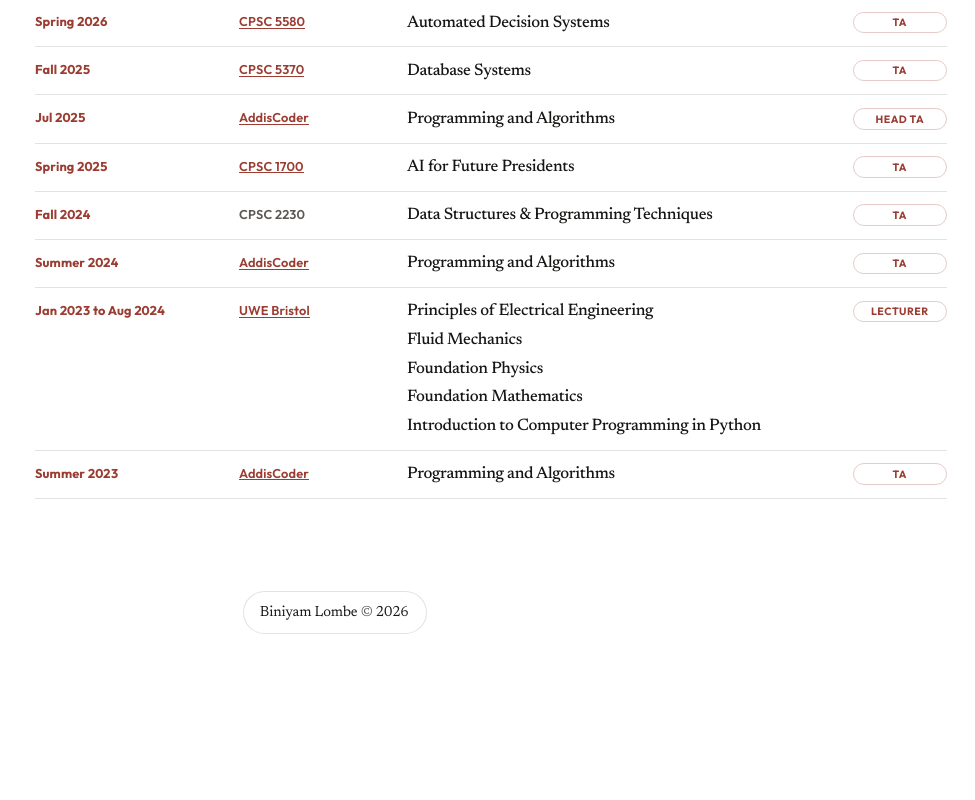
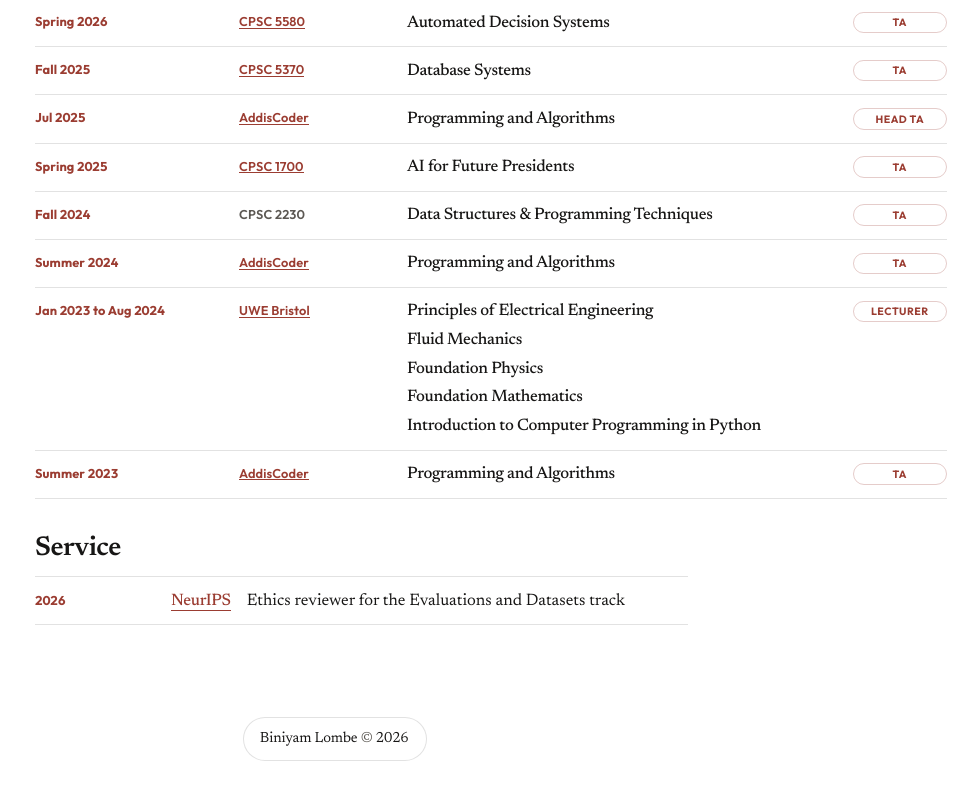
Before and after one commit to biniyamlombe/biniyamlombe.github.io, a React (Vite) app: page / in a window 1280 px wide. Shown: the part 1833-2633 px from the top of the page, without its empty margins (305-1280 px from the left). Before the commit the page ends 2513 px from the top, so only its background shows below. Built offline with nearby package versions, Linux system fonts and the light colour scheme; no server answers.

Commit message:
feat: add a Service section for conference reviewing
NeurIPS 2026 ethics review for the Evaluations and Datasets track is the first line. The submission number stays off the public page.

```diff
--- a/src/App.jsx
+++ b/src/App.jsx
@@ -3,6 +3,7 @@ import Hero from './components/Hero';
 import Research from './components/Research';
 import Projects from './components/Projects';
 import Teaching from './components/Teaching';
+import Service from './components/Service';
 import Publications from './components/Publications';
 import News from './components/News';
 import Education from './components/Education';
@@ -11,7 +12,7 @@ import ThemeSwitch from './components/ThemeSwitch';
 
 /**
  * Page shell. Section order on the page is the order of components below:
- * About → News → Education → Interests → Selected work → Publications → Teaching.
+ * About → News → Education → Interests → Selected work → Publications → Teaching → Service.
  *
  * Selected work and Publications render only when their arrays in site.js
  * are non-empty. An empty list shows nothing, same as Teaching.
@@ -37,6 +38,7 @@ function App() {
           <Projects />
           <Publications />
           <Teaching />
+          <Service />
         </div>
       </div>
       <Footer />
--- /dev/null
+++ b/src/components/Service.jsx
@@ -0,0 +1,35 @@
+import Reveal from './Reveal';
+import { service } from '../data/site';
+
+/**
+ * Service list. Add reviewing and other service in src/data/site.js (`service`).
+ * Keep newest first. An empty array renders nothing.
+ */
+const Service = () => {
+  if (service.length === 0) return null;
+
+  return (
+    <section className="section" aria-labelledby="service-heading">
+      <Reveal>
+        <h2 id="service-heading">Service</h2>
+        <ul className="service-list">
+          {service.map((item) => (
+            <li key={`${item.venue}-${item.dateTime}-${item.role}`}>
+              <time dateTime={item.dateTime}>{item.date}</time>
+              {item.href ? (
+                <a href={item.href} target="_blank" rel="noopener noreferrer">
+                  {item.venue}
+                </a>
+              ) : (
+                <span>{item.venue}</span>
+              )}
+              <span className="service-role">{item.role}</span>
+            </li>
+          ))}
+        </ul>
+      </Reveal>
+    </section>
+  );
+};
+
+export default Service;
--- a/src/data/site.js
+++ b/src/data/site.js
@@ -400,3 +400,28 @@ export const news = [
     ],
   },
 ];
+
+/**
+ * SERVICE
+ *
+ * Reviewing and other professional service. Newest first.
+ * An empty array omits the section.
+ * Do not put a submission number here. It can identify a paper still under review.
+ *
+ * {
+ *   venue: 'NeurIPS',
+ *   date: '2026',
+ *   dateTime: '2026',
+ *   role: 'Ethics reviewer for the Evaluations and Datasets track',
+ *   href: 'https://neurips.cc/',
+ * }
+ */
+export const service = [
+  {
+    venue: 'NeurIPS',
+    date: '2026',
+    dateTime: '2026',
+    role: 'Ethics reviewer for the Evaluations and Datasets track',
+    href: 'https://neurips.cc/',
+  },
+];
--- a/src/index.css
+++ b/src/index.css
@@ -8,7 +8,7 @@
  *   .page / .rail / .content   two-column shell
  *   .headshot                  photo box
  *   .about / .section          right-column sections
- *   .news-feed / .pub-list / .work-list / .teach-list     lists
+ *   .news-feed / .pub-list / .work-list / .teach-list / .service-list     lists
  *   .colophon                  footer pill (white)
  *
  * After adding a new section in App.jsx, add a class here rather than inline styles.
@@ -489,6 +489,7 @@ input {
   .section,
   .teach-list > li,
   .ed-list > li,
+  .service-list > li,
   .news-feed > li,
   .pub-list > li,
   .work-list > li {
@@ -543,7 +544,8 @@ input {
 .pub-list a,
 .work-list a,
 .teach-list a,
-.ed-list a {
+.ed-list a,
+.service-list a {
   color: var(--accent);
   background-image: linear-gradient(currentColor, currentColor);
   background-size: 100% 1px;
@@ -556,7 +558,8 @@ input {
 .pub-list a:hover,
 .work-list a:hover,
 .teach-list a:hover,
-.ed-list a:hover {
+.ed-list a:hover,
+.service-list a:hover {
   color: var(--text);
 }
 
@@ -776,13 +779,15 @@ a.teach-code {
   }
 }
 
-.ed-list {
+.ed-list,
+.service-list {
   list-style: none;
   border-top: 1px solid var(--line);
   max-width: var(--measure);
 }
 
-.ed-list > li {
+.ed-list > li,
+.service-list > li {
   display: grid;
   grid-template-columns: 7.5rem minmax(11rem, 16rem) minmax(0, 1fr);
   gap: 0.35rem 1rem;
@@ -791,7 +796,8 @@ a.teach-code {
   border-bottom: 1px solid var(--line);
 }
 
-.ed-list time {
+.ed-list time,
+.service-list time {
   color: var(--accent);
   font-family: var(--sans);
   font-size: 0.8rem;
@@ -802,24 +808,32 @@ a.teach-code {
   padding-top: 0.12rem;
 }
 
-.ed-list a {
+.ed-list a,
+.service-list a {
   justify-self: start;
   width: fit-content;
 }
 
 .ed-list a,
-.ed-list li > span:not(.ed-degree) {
+.service-list a,
+.ed-list li > span:not(.ed-degree),
+.service-list li > span:not(.service-role) {
   font-size: 1.04rem;
   font-weight: 500;
   letter-spacing: -0.018em;
   line-height: 1.45;
 }
 
-.ed-degree {
+.ed-degree,
+.service-role {
   min-width: 0;
   font-size: 1.04rem;
   line-height: 1.45;
   text-wrap: pretty;
+}
+
+.service-list > li {
+  grid-template-columns: 7.5rem max-content minmax(0, 1fr);
 }
 
 .ed-detail {
@@ -833,7 +847,8 @@ a.teach-code {
 }
 
 @media (max-width: 699px) {
-  .ed-list > li {
+  .ed-list > li,
+  .service-list > li {
     grid-template-columns: 1fr;
     gap: 0.15rem;
   }
```
Also changed, not shown: 1 other file (tests, documents, lock files or other folders).
